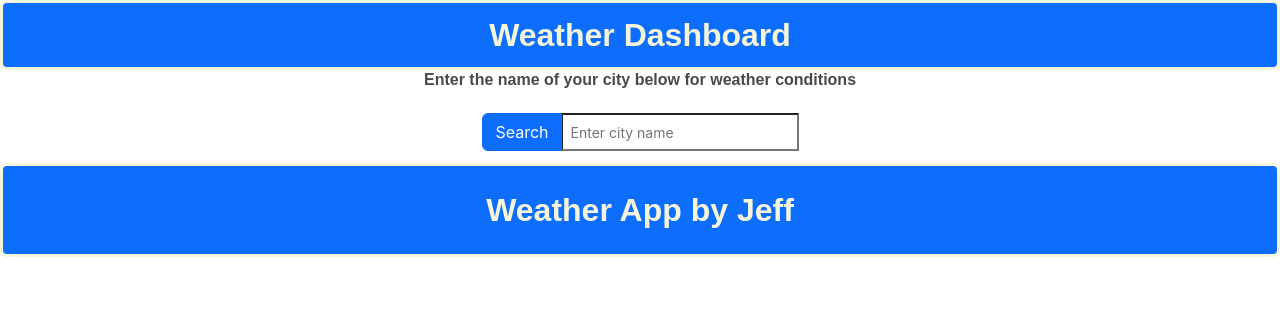
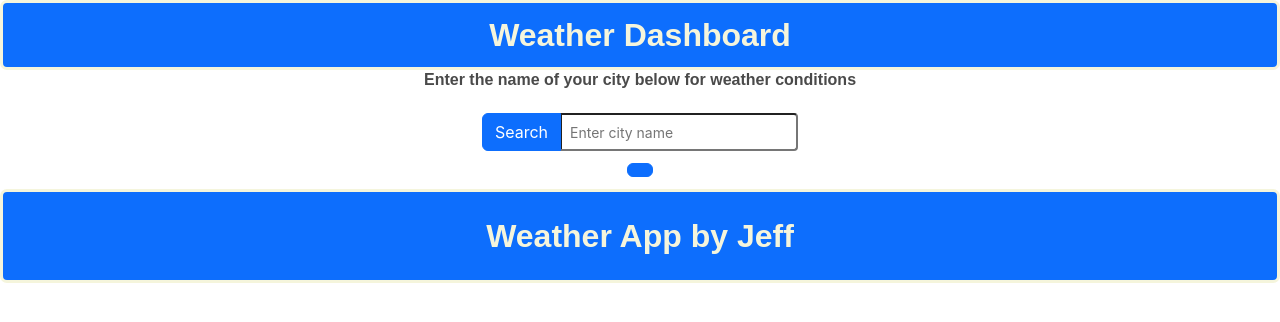
Before and after one commit to Reptartheman/Weather-you-like-it-or-not, a plain HTML site: page index.html in a window 1280 px wide. Both pictures are taken after a click on the element "Search". Drawn offline with nearby package versions, Linux system fonts and the light colour scheme; no server answers; a web font is replaced by a local one.

Commit message:
got new button with previous city text

```diff
--- a/Assets/script.js
+++ b/Assets/script.js
@@ -1,8 +1,10 @@
 const apiKey = "8160474e6f23dd64a3ea9a9e05d2989d";
 let requestUrl = `api.openweathermap.org/data/2.5/forecast?lat={lat}&lon={lon}&appid=${apiKey}`;
 const searchButton = document.querySelector(".btn");
+let searchBarText = $("#searchbar").val();
 let weatherDisplay = document.querySelector(".grid-container");
-
+let cityList = document.querySelector(".cityList");
+let cities = [];
 
 
 //the date
@@ -11,12 +13,23 @@ function displayDate(day) {
     return todayDate;
   }
 
-//When clicked, the content entered in the searchbar saves to localstorage.
+//When clicked, the content entered in the searchbar saves to localstorage and creates new button.
 $(".btn").click(function(){
     let searchBarText = $("#searchbar").val();
     localStorage.setItem("searchBarText",searchBarText);
     let weather = fetchData(searchBarText);
+    cityList.innerHTML = "";
+    const button = document.createElement("button");
+    button.classList = "btn btn-primary"
+    button.textContent = searchBarText;
+    cityList.appendChild(button);
+
 });
+
+const clearPastWeather = () => {
+
+}
+
 //this function gets weather data from the city searched in the searchBarText
 function fetchData(searchBarText){
 
@@ -107,8 +120,9 @@ function fetchData(searchBarText){
       </ul>`
       weatherDisplay.appendChild(forecastDivs);
 
-    }
-  }
+    };
+  };
+
 
 
 
--- a/Assets/style.css
+++ b/Assets/style.css
@@ -38,8 +38,11 @@
     height: 250px;
 }
 
-
-
+.cityList{
+    display: flex;
+    justify-content: center;
+    font-family: var(--fontgroup);
+}
 
 #currentWeather{
     background-color: #0d6efd;
--- a/index.html
+++ b/index.html
@@ -26,8 +26,10 @@
     <div class="input-group mb-3 mt-5">
       <form class="btn btn-primary" type="button">Search</form>
       <input id="searchbar" type="text" class="form-control-sm" placeholder="Enter city name">
-      <div class="newButton"></div>
     </div>
+
+    <div class="cityList"></div>
+
     <div class="grid-container mt-3">
 
 <!--     <div class="item" id="currentWeather"><h2></h2></div>
```
Also changed, not shown: 1 other file.
